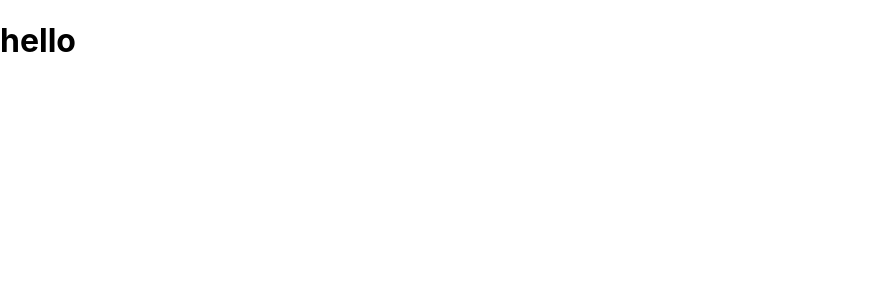
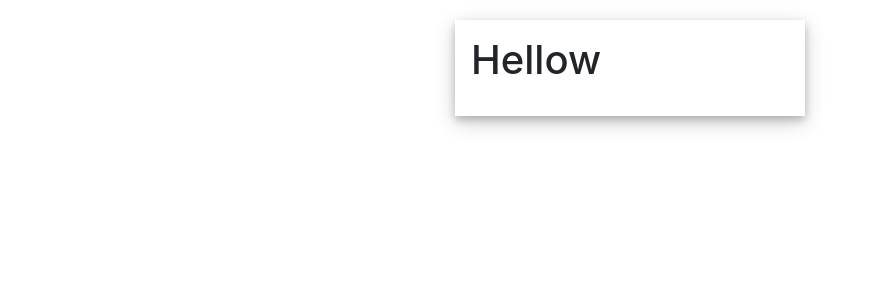
Before and after one commit to Masoume-vesali1993/Redux2, a React (Create React App) app: page / in a window 1280 px wide. Shown: the top 300 px of the page, without its empty margins (0-873 px from the left). Built offline with nearby package versions, Linux system fonts and the light colour scheme.

Commit message:
style
add style in file App.css

```diff
--- a/package.json
+++ b/package.json
@@ -8,6 +8,7 @@
     "@testing-library/user-event": "^7.1.2",
     "cra-template": "1.0.3",
     "react": "^16.13.1",
+    "react-bootstrap": "^1.0.0",
     "react-dom": "^16.13.1",
     "react-scripts": "3.4.1"
   },
--- a/public/index.html
+++ b/public/index.html
@@ -10,34 +10,21 @@
       content="Web site created using create-react-app"
     />
     <link rel="apple-touch-icon" href="%PUBLIC_URL%/logo192.png" />
-    <!--
-      manifest.json provides metadata used when your web app is installed on a
-      user's mobile device or desktop. See https://developers.google.com/web/fundamentals/web-app-manifest/
-    -->
+
     <link rel="manifest" href="%PUBLIC_URL%/manifest.json" />
-    <!--
-      Notice the use of %PUBLIC_URL% in the tags above.
-      It will be replaced with the URL of the `public` folder during the build.
-      Only files inside the `public` folder can be referenced from the HTML.
 
-      Unlike "/favicon.ico" or "favicon.ico", "%PUBLIC_URL%/favicon.ico" will
-      work correctly both with client-side routing and a non-root public URL.
-      Learn how to configure a non-root public URL by running `npm run build`.
-    -->
+    <link
+    rel="stylesheet"
+    href="https://maxcdn.bootstrapcdn.com/bootstrap/4.4.1/css/bootstrap.min.css"
+    integrity="sha384-Vkoo8x4CGsO3+Hhxv8T/Q5PaXtkKtu6ug5TOeNV6gBiFeWPGFN9MuhOf23Q9Ifjh"
+    crossorigin="anonymous"
+    />
+
     <title>React App</title>
   </head>
   <body>
     <noscript>You need to enable JavaScript to run this app.</noscript>
     <div id="root"></div>
-    <!--
-      This HTML file is a template.
-      If you open it directly in the browser, you will see an empty page.
 
-      You can add webfonts, meta tags, or analytics to this file.
-      The build step will place the bundled scripts into the <body> tag.
-
-      To begin the development, run `npm start` or `yarn start`.
-      To create a production bundle, use `npm run build` or `yarn build`.
-    -->
-  </body>
+   </body>
 </html>
--- a/src/App.css
+++ b/src/App.css
@@ -1,38 +1,19 @@
-.App {
-  text-align: center;
+.container{
+  margin-top: 20px;
+  padding-left: 400px;
 }
 
-.App-logo {
-  height: 40vmin;
-  pointer-events: none;
+.purchase-card{
+  width: 350px;
+  box-shadow: 0 4px 8px 0 rgba(0, 0, 0, 0.2),0 6px 20px 0 rgba(0, 0, 0, 0.19);
+  padding: 1em;
 }
 
-@media (prefers-reduced-motion: no-preference) {
-  .App-logo {
-    animation: App-logo-spin infinite 20s linear;
-  }
+.purchase-card  {
+  padding-bottom: 1.5em;
 }
 
-.App-header {
-  background-color: #282c34;
-  min-height: 100vh;
-  display: flex;
-  flex-direction: column;
-  align-items: center;
-  justify-content: center;
-  font-size: calc(10px + 2vmin);
-  color: white;
+.show-grid {
+  padding-bottom: 1.5em;
+
 }
-
-.App-link {
-  color: #61dafb;
-}
-
-@keyframes App-logo-spin {
-  from {
-    transform: rotate(0deg);
-  }
-  to {
-    transform: rotate(360deg);
-  }
-}
--- a/src/App.js
+++ b/src/App.js
@@ -1,11 +1,13 @@
 import React from 'react';
-
+import { Row } from 'react-bootstrap';
 import './App.css';
 
 function App() {
   return (
-    <div>
-      <h1>hello</h1>
+    <div className="container">
+      <Row className="purchase-card">
+        <h1>Hellow</h1>
+      </Row>
     </div>
   );
 }
```
Also changed, not shown: 1 other file (tests, documents, lock files or other folders).
